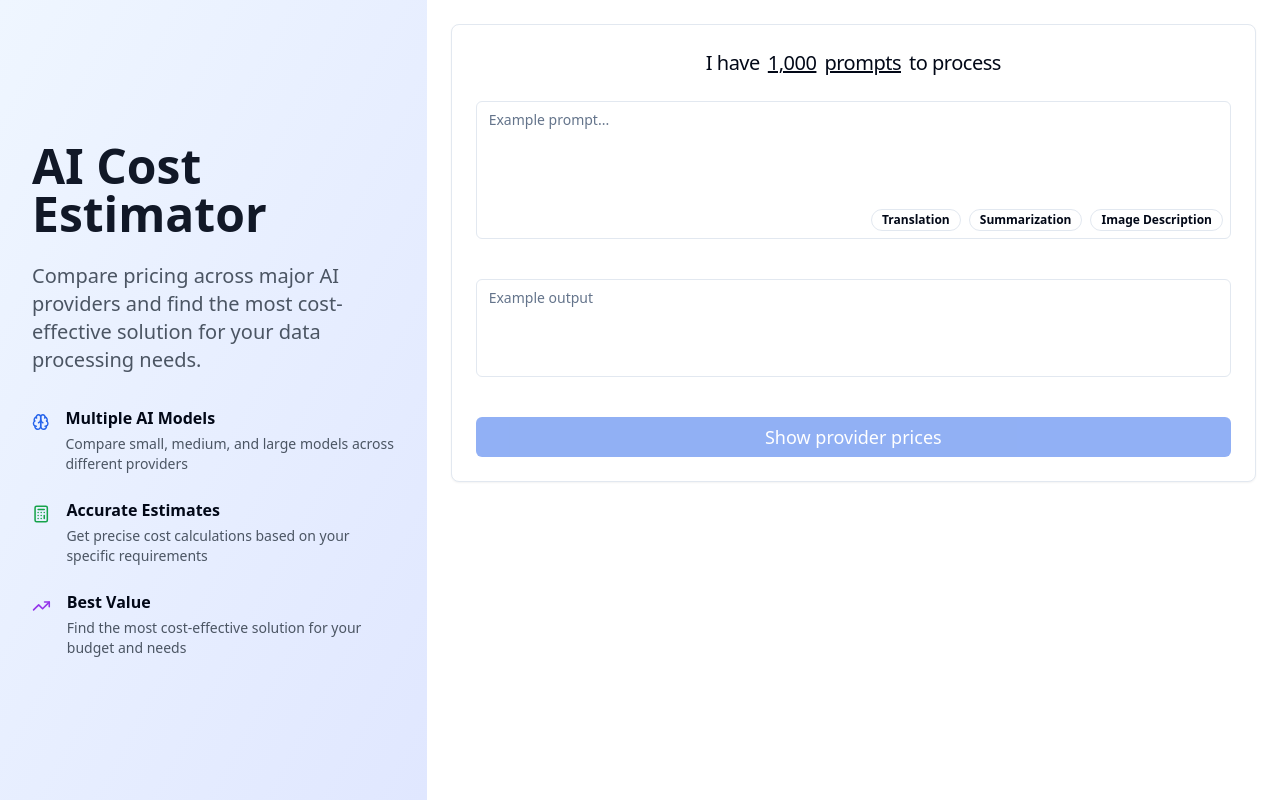
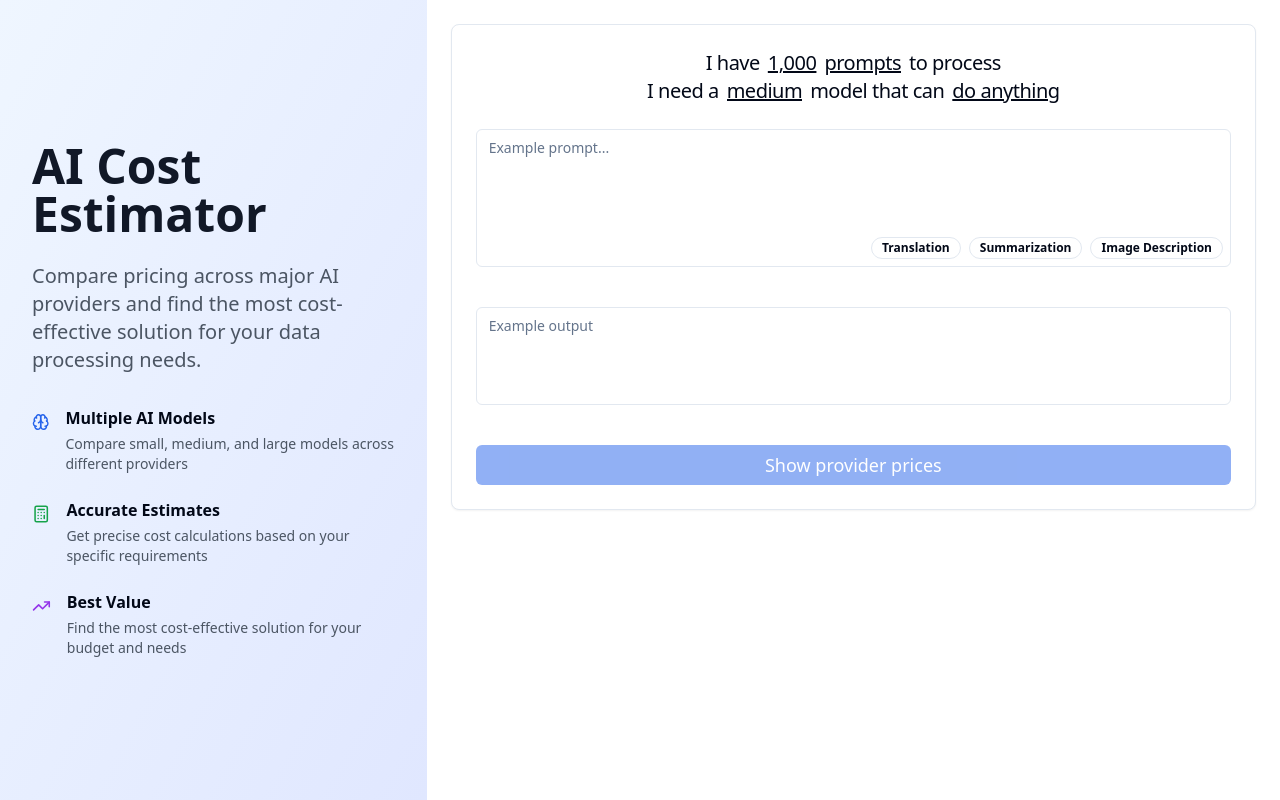
Before and after one commit to GabrielVidal1/appe, a React (Vite) app: page / in a window 1280 px wide. Built offline with nearby package versions, Linux system fonts and the light colour scheme.

Commit message:
add model params

```diff
--- a/src/components/EstimatorForm.tsx
+++ b/src/components/EstimatorForm.tsx
@@ -1,18 +1,11 @@
 import { Button } from "@/components/ui/button";
 import { Card, CardContent, CardHeader, CardTitle } from "@/components/ui/card";
+import { FormData } from "@/lib/types";
 import { FormProvider, useForm } from "react-hook-form";
 import ExampleOutputs from "./form/ExampleOutputs";
 import PromptInput from "./form/PromptInput";
 import SentenceInput from "./form/SentenceInput";
 import TokenEstimator from "./TokenEstimator";
-
-interface FormData {
-  dataCount: number;
-  dataType: string;
-  prompt: string;
-  example: string;
-  imageSize?: { width: number; height: number };
-}
 
 interface EstimatorFormProps {
   onSubmit: (data: {
@@ -21,6 +14,8 @@ interface EstimatorFormProps {
     prompt: string;
     example: string;
     imageSize?: { width: number; height: number };
+    modelSize: "small" | "medium" | "big";
+    modelCapabilities: string[];
   }) => void;
 }
 
@@ -32,6 +27,8 @@ const EstimatorForm = ({ onSubmit }: EstimatorFormProps) => {
       prompt: "",
       example: "",
       imageSize: { width: 512, height: 512 },
+      modelSize: "medium",
+      modelCapabilities: [],
     },
   });
 
@@ -49,6 +46,8 @@ const EstimatorForm = ({ onSubmit }: EstimatorFormProps) => {
       prompt: data.prompt,
       example: data.example.trim(),
       imageSize: dataType === "images" ? data.imageSize : undefined,
+      modelSize: data.modelSize,
+      modelCapabilities: data.modelCapabilities,
     });
   };
 
--- a/src/components/form/DataTypeSelector.tsx
+++ b/src/components/form/DataTypeSelector.tsx
@@ -1,4 +1,3 @@
-
 import {
   Select,
   SelectContent,
@@ -6,15 +5,30 @@ import {
   SelectTrigger,
   SelectValue,
 } from "@/components/ui/select";
+import { useEffect } from "react";
 import { useFormContext } from "react-hook-form";
 
 const DataTypeSelector = () => {
   const { watch, setValue } = useFormContext();
   const dataType = watch("dataType");
+  const modelCapabilities: string[] = watch("modelCapabilities");
 
   const handleValueChange = (value: string) => {
     setValue("dataType", value);
   };
+
+  useEffect(() => {
+    if (dataType === "images") {
+      const addedVisionCapabilities = new Set([...modelCapabilities, "vision"]);
+      setValue("modelCapabilities", Array.from(addedVisionCapabilities));
+    } else {
+      const removedVisionCapabilities = modelCapabilities.filter(
+        (capability) => capability !== "vision"
+      );
+      setValue("modelCapabilities", removedVisionCapabilities);
+    }
+    // eslint-disable-next-line react-hooks/exhaustive-deps
+  }, [dataType]);
 
   return (
     <Select value={dataType} onValueChange={handleValueChange}>
--- /dev/null
+++ b/src/components/form/ModelCapabilities.tsx
@@ -0,0 +1,103 @@
+import { Button } from "@/components/ui/button";
+import {
+  Command,
+  CommandEmpty,
+  CommandGroup,
+  CommandInput,
+  CommandItem,
+  CommandList,
+} from "@/components/ui/command";
+import {
+  Popover,
+  PopoverContent,
+  PopoverTrigger,
+} from "@/components/ui/popover";
+import models from "@/data/models.json";
+import { cn } from "@/lib/utils";
+import { Check } from "lucide-react";
+import { useState } from "react";
+import { useFormContext } from "react-hook-form";
+
+const capabilityFromTag = {
+  vision: "see",
+  code: "code",
+  multilingual: "speak multiple languages",
+  reasoning: "think",
+};
+
+const ModelCapabilities = () => {
+  const [open, setOpen] = useState(false);
+  const { watch, setValue } = useFormContext();
+  const selectedCapabilities = watch("modelCapabilities") || [];
+
+  // Extract all unique tags from models
+  const allTags = Array.from(
+    new Set(
+      models
+        .flatMap((model) => model.tag)
+        .filter((tag) => tag && tag.trim() !== "")
+    )
+  ).sort();
+
+  const handleSelect = (currentValue: string) => {
+    const newCapabilities = selectedCapabilities.includes(currentValue)
+      ? selectedCapabilities.filter(
+          (capability: string) => capability !== currentValue
+        )
+      : [...selectedCapabilities, currentValue];
+
+    setValue("modelCapabilities", newCapabilities);
+  };
+
+  const displayText =
+    selectedCapabilities.length > 0
+      ? selectedCapabilities
+          .map((capability) => capabilityFromTag[capability] || capability)
+          .join(", ")
+      : "do anything";
+
+  return (
+    <Popover open={open} onOpenChange={setOpen}>
+      <PopoverTrigger asChild>
+        <Button
+          variant="ghost"
+          role="combobox"
+          aria-expanded={open}
+          className="underline text-xl font-medium p-0 h-auto border-none shadow-none hover:bg-transparent"
+        >
+          {displayText}
+          {/* <ChevronsUpDown className="ml-2 h-4 w-4 shrink-0 opacity-50" /> */}
+        </Button>
+      </PopoverTrigger>
+      <PopoverContent className="w-64 p-0">
+        <Command>
+          <CommandInput placeholder="Search capabilities..." />
+          <CommandList>
+            <CommandEmpty>No capability found.</CommandEmpty>
+            <CommandGroup>
+              {allTags.map((tag) => (
+                <CommandItem
+                  key={tag}
+                  value={tag}
+                  onSelect={() => handleSelect(tag)}
+                >
+                  <Check
+                    className={cn(
+                      "mr-2 h-4 w-4",
+                      selectedCapabilities.includes(tag)
+                        ? "opacity-100"
+                        : "opacity-0"
+                    )}
+                  />
+                  {tag}
+                </CommandItem>
+              ))}
+            </CommandGroup>
+          </CommandList>
+        </Command>
+      </PopoverContent>
+    </Popover>
+  );
+};
+
+export default ModelCapabilities;
--- /dev/null
+++ b/src/components/form/ModelSizeSelector.tsx
@@ -0,0 +1,32 @@
+import {
+  Select,
+  SelectContent,
+  SelectItem,
+  SelectTrigger,
+  SelectValue,
+} from "@/components/ui/select";
+import { useFormContext } from "react-hook-form";
+
+const ModelSizeSelector = () => {
+  const { watch, setValue } = useFormContext();
+  const modelSize = watch("modelSize");
+
+  const handleValueChange = (value: string) => {
+    setValue("modelSize", value);
+  };
+
+  return (
+    <Select value={modelSize} onValueChange={handleValueChange}>
+      <SelectTrigger className="underline text-xl font-medium w-auto border-none shadow-none p-0 h-auto">
+        <SelectValue />
+      </SelectTrigger>
+      <SelectContent>
+        <SelectItem value="small">small</SelectItem>
+        <SelectItem value="medium">medium</SelectItem>
+        <SelectItem value="big">big</SelectItem>
+      </SelectContent>
+    </Select>
+  );
+};
+
+export default ModelSizeSelector;
--- a/src/components/form/SentenceInput.tsx
+++ b/src/components/form/SentenceInput.tsx
@@ -1,14 +1,16 @@
-
+import { useFormContext } from "react-hook-form";
 import DataCountSelector from "./DataCountSelector";
 import DataTypeSelector from "./DataTypeSelector";
 import ImageSizePopover from "./ImageSizePopover";
-import { useFormContext } from "react-hook-form";
+import ModelCapabilities from "./ModelCapabilities";
+import ModelSizeSelector from "./ModelSizeSelector";
 
 const SentenceInput = () => {
   const { watch } = useFormContext();
   const dataType = watch("dataType");
 
   return (
+    <div>
       <div className="flex items-center gap-2 font-medium flex-wrap justify-center">
         <span>I have</span>
         <DataCountSelector />
@@ -21,6 +23,13 @@ const SentenceInput = () => {
           </>
         )}
       </div>
+      <div className="flex items-center gap-2 font-medium flex-wrap justify-center">
+        <span>I need a </span>
+        <ModelSizeSelector />
+        <span>model that can </span>
+        <ModelCapabilities />
+      </div>
+    </div>
   );
 };
 
--- a/src/data/models.json
+++ b/src/data/models.json
@@ -36,7 +36,7 @@
     "cache_cost": 0,
     "max_token": null,
     "tier": "medium",
-    "tag": ["reasonning", "code"]
+    "tag": ["reasoning", "code", "vision"]
   },
   {
     "provider": "Mistral",
@@ -49,7 +49,7 @@
     "cache_cost": 0,
     "max_token": null,
     "tier": "small",
-    "tag": []
+    "tag": ["vision"]
   },
   {
     "provider": "Mistral",
@@ -66,19 +66,6 @@
   },
   {
     "provider": "Mistral",
-    "model": "Mistral Embed",
-    "version": "Embed",
-    "description": "General-purpose embedding model for text & code.",
-    "model_size": null,
-    "input_cost": 0.01,
-    "output_cost": 0.01,
-    "cache_cost": 0,
-    "max_token": null,
-    "tier": "small",
-    "tag": ["code", "embedded"]
-  },
-  {
-    "provider": "Mistral",
     "model": "Mistral 7B",
     "version": "7B v0.1",
     "description": "Apache-2.0 open-source model (7.3\u202fB params), strong on reasoning and code.",
@@ -88,7 +75,7 @@
     "cache_cost": 0,
     "max_token": null,
     "tier": "small",
-    "tag": ["reasonning", "code"]
+    "tag": ["reasoning", "code"]
   },
   {
     "provider": "Mistral",
@@ -127,7 +114,7 @@
     "cache_cost": 0.5,
     "max_token": 1000000,
     "tier": "big",
-    "tag": []
+    "tag": ["vision"]
   },
   {
     "provider": "OpenAI",
@@ -166,7 +153,7 @@
     "cache_cost": 0.5,
     "max_token": null,
     "tier": "big",
-    "tag": ["reasonning"]
+    "tag": ["reasoning"]
   },
   {
     "provider": "OpenAI",
@@ -179,7 +166,7 @@
     "cache_cost": 0.275,
     "max_token": null,
     "tier": "medium",
-    "tag": ["reasonning"]
+    "tag": ["reasoning"]
   },
   {
     "provider": "OpenAI",
@@ -192,7 +179,7 @@
     "cache_cost": 2.5,
     "max_token": 128000,
     "tier": "big",
-    "tag": []
+    "tag": ["vision"]
   },
   {
     "provider": "OpenAI",
@@ -205,7 +192,7 @@
     "cache_cost": 0.3,
     "max_token": 128000,
     "tier": "small",
-    "tag": []
+    "tag": ["vision"]
   },
   {
     "provider": "OpenAI",
@@ -244,7 +231,7 @@
     "cache_cost": null,
     "max_token": null,
     "tier": "big",
-    "tag": ["reasonning"]
+    "tag": ["reasoning"]
   },
   {
     "provider": "Claude",
@@ -270,7 +257,7 @@
     "cache_cost": null,
     "max_token": 200000,
     "tier": "medium",
-    "tag": ["reasonning"]
+    "tag": ["reasoning"]
   },
   {
     "provider": "Claude",
@@ -283,7 +270,7 @@
     "cache_cost": null,
     "max_token": null,
     "tier": "big",
-    "tag": ["reasonning"]
+    "tag": ["reasoning"]
   },
   {
     "provider": "Claude",
@@ -296,7 +283,7 @@
     "cache_cost": null,
     "max_token": null,
     "tier": "medium",
-    "tag": ["reasonning"]
+    "tag": ["reasoning"]
   },
   {
     "provider": "Claude",
@@ -309,6 +296,6 @@
     "cache_cost": null,
     "max_token": null,
     "tier": "big",
-    "tag": ["reasonning"]
+    "tag": ["reasoning"]
   }
 ]
--- a/src/lib/types.ts
+++ b/src/lib/types.ts
@@ -1,4 +1,3 @@
-
 export type Provider = "claude" | "mistral" | "openai";
 
 export type Model = {
@@ -14,3 +13,13 @@ export type Model = {
   tier: "small" | "medium" | "big";
   tag: string[];
 };
+
+export interface FormData {
+  dataCount: number;
+  dataType: string;
+  prompt: string;
+  example: string;
+  imageSize?: { width: number; height: number };
+  modelSize: "small" | "medium" | "big";
+  modelCapabilities: string[];
+}
```
Lines whose indentation alone changed are shown as unchanged.
